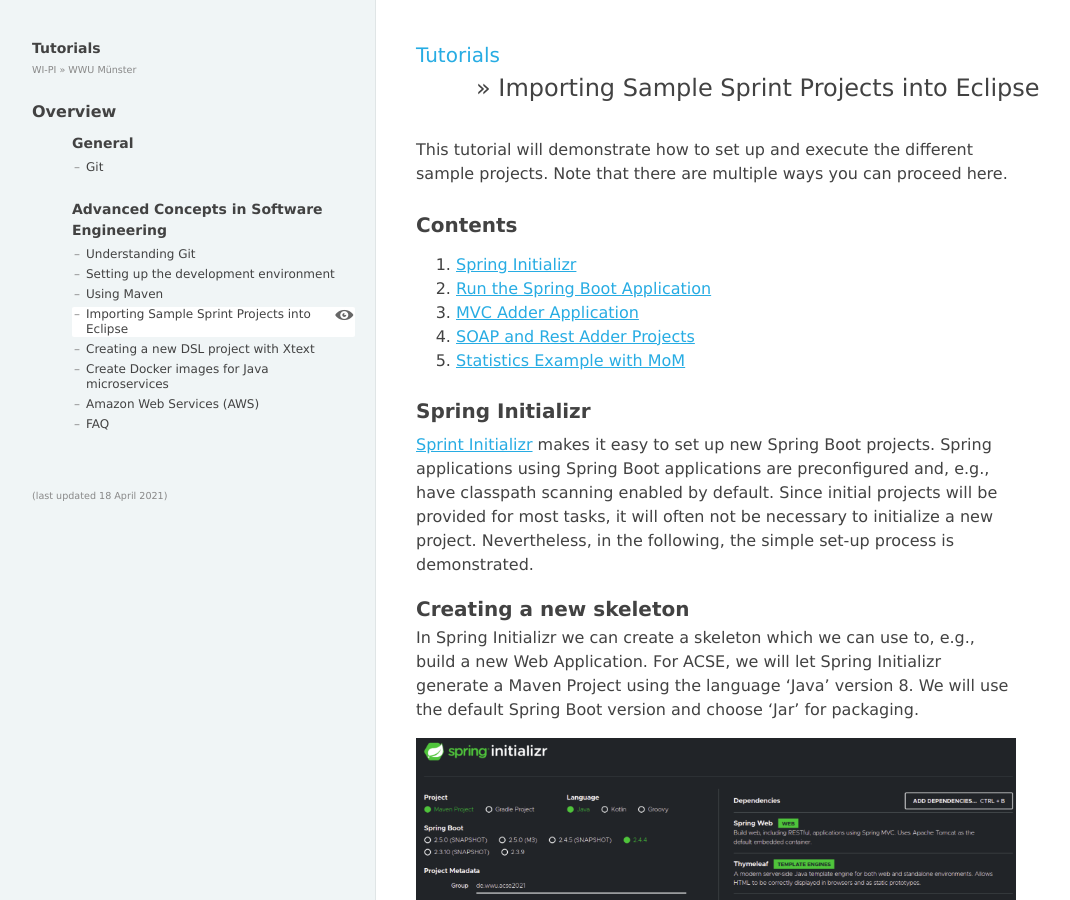
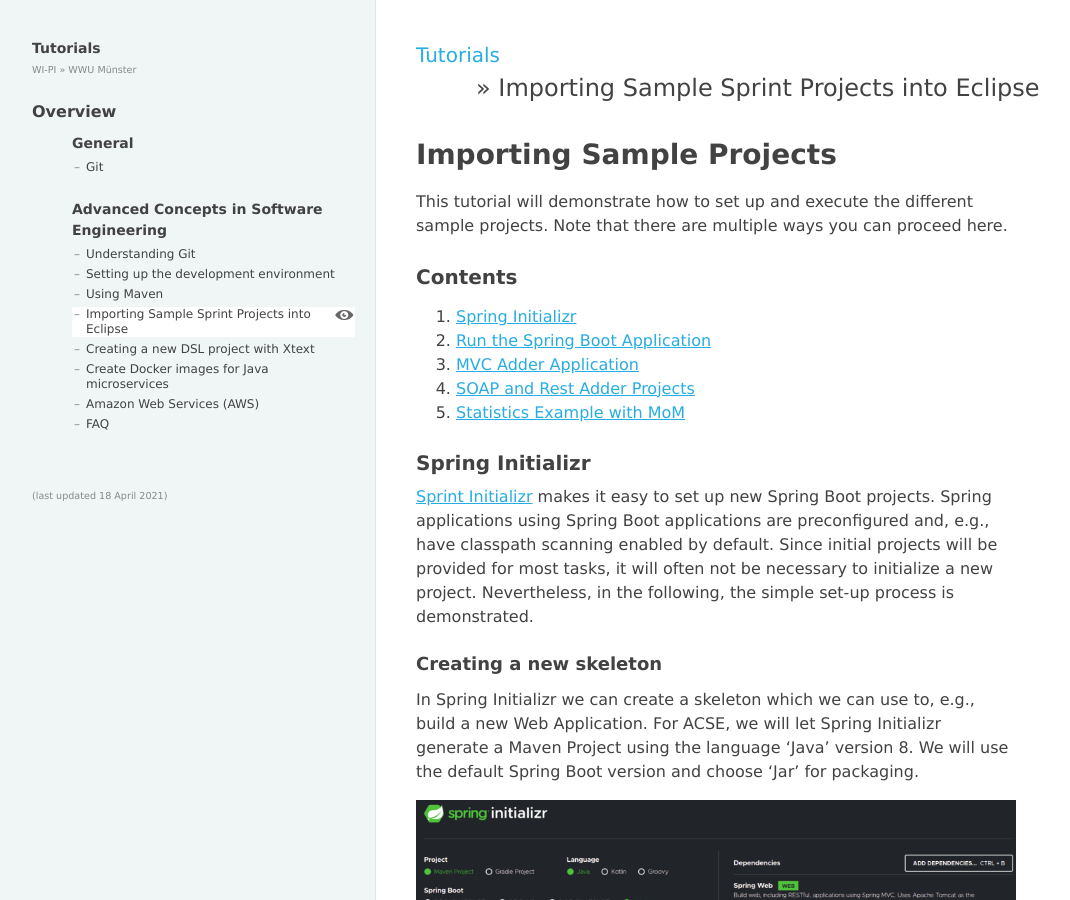
Before and after one commit to wwu-pi/tutorials, a Jekyll site: the page built from lectures/acse/030_importing_sample_projects.md, in a window 1280 px wide and 900 px high. Shown: the whole window, without its empty margins (8-1078 px from the left). Built offline with Jekyll 4.4.1, drawn with Linux system fonts in a browser that asks for light colours.

Commit message:
adjusted title sizes

```diff
--- a/lectures/acse/030_importing_sample_projects.md
+++ b/lectures/acse/030_importing_sample_projects.md
@@ -2,6 +2,8 @@
 layout: recipe
 title: Importing Sample Sprint Projects into Eclipse
 ---
+
+# Importing Sample Projects
 
 This tutorial will demonstrate how to set up and execute the different sample projects. Note that there are multiple
 ways you can proceed here.
@@ -19,7 +21,7 @@
 Since initial projects will be provided for most tasks, it will often not be necessary to initialize a new
 project. Nevertheless, in the following, the simple set-up process is demonstrated.
 
-### Creating a new skeleton
+#### Creating a new skeleton
 In Spring Initializr we can create a skeleton which we can use to, e.g., build a new Web Application.
 For ACSE, we will let Spring Initializr generate a Maven Project using the language 'Java' version 8.
 We will use the default Spring Boot version and choose 'Jar' for packaging.
@@ -33,7 +35,7 @@
 [MVC Adder Application](https://github.com/wwu-pi/adder-application) (there might be some slight differences due to
 different versions of Spring being used).
 
-### Importing the skeleton into Eclipse
+#### Importing the skeleton into Eclipse
 1. Generating the template will automatically download a .zip. Extract the .zip-folder to a position of your liking.
 1. Open Eclipse with a (new) workspace.
 1. In Eclipse, select "Import projects..." > "Maven" > "Existing Maven Projects".
@@ -107,7 +109,7 @@
 the MVC pattern. This section will explain how to import the application into Eclipse. For running the application,
 refer to [Run the Spring Boot Application](#run). The running web application can be accessed under <code>localhost:8080</code>.
 
-### Cloning and importing the project using the command line
+#### Cloning and importing the project using the command line
 If you want to use the command line to get the application, navigate to a folder where the application should be cloned to and type
 <code>git clone https://github.com/wwu-pi/adder-application </code>.
 
@@ -116,7 +118,7 @@
 Now, open Eclipse with a new workspace. Click "Import projects..." > "Maven" > "Existing Maven Projects". Navigate
 to the folder of the project to and click "Open". The pom.xml should be automatically detected, click "Finish".
 
-### Cloning and importing the project using the Eclipse Git integration
+#### Cloning and importing the project using the Eclipse Git integration
 If you prefer using the Git integration for Eclipse, open a (new) workspace. Then, press
 "Import projects..." > "Git" > "Projects from Git" > "Next" > "Clone URI". In the "URI" field, enter https://github.com/wwu-pi/adder-application.
 The "Host" and "Repository path" fields should be set automatically. Press "Next" and make sure that the master-branch is selected.
@@ -147,17 +149,17 @@
 you should make use of <code>@Autowired</code> for the <code>RestTemplate</code> and the <code>SOAPClient</code>.
 Also refer to the "Best Practices" tutorial.
 
-### Importing the project into Eclipse after cloning via the command line
+#### Importing the project into Eclipse after cloning via the command line
 After cloning, again, open a new workspace. Click "Import project..." > "Maven" > "Existing Maven Projects".
 Select the overall project folder. Two different pom.xmls should be displayed.
 Make sure both are selected and press "Finish". Both programs should be imported adequately.
 
-### Cloning the project using the Eclipse Git integration and importing the project
+#### Cloning the project using the Eclipse Git integration and importing the project
 Again, open a new workspace. Clone the project using the Eclipse Git integration as demonstrated for the [MVC Adder Application](#mvc).
 Again, choose "Import as general project" > "Next" > "Finish". Now, right-click the project and select "Configure" > "Configure and Detect Nested Projects".
 Two subprojects should be detected. Click "Finish".
 
-### <a id="soapgen" name="soapgen"></a>Generating the SOAP Data Model
+#### <a id="soapgen" name="soapgen"></a>Generating the SOAP Data Model
 The error in the <code>soap_rest_client_example</code>-subproject is the result of the plugin used in the pom.xml. The
 plugin tries to retrieve the WSDL-file from the server to generate the data model specified in XSD. However, since the local
 server which provides the WSDL has not yet been started, the request cannot be fulfilled.
```
Also changed, not shown: lectures/acse/020_build_automation.md (+1 -1 lines).
